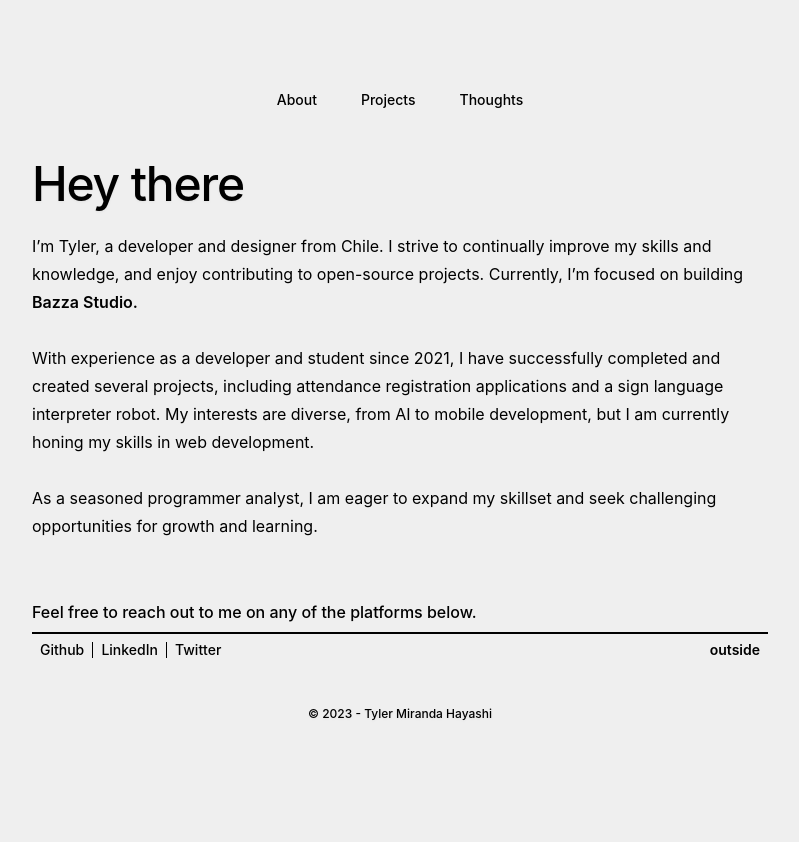
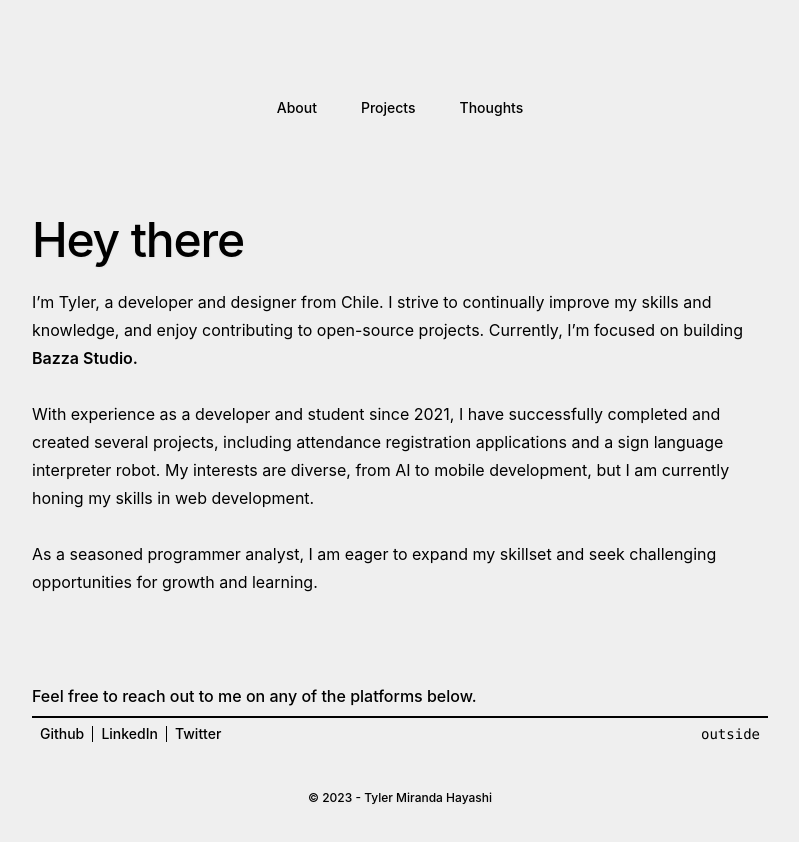
Before and after one commit to Vader-7/vw, a Next.js app: page /about in a window 1280 px wide. Shown: the top 842 px of the page, without its empty margins (240-1039 px from the left). Built offline with nearby package versions, Linux system fonts and the light colour scheme.

Commit message:
feat: update fontFamily on links and py on index

```diff
--- a/app/(home)/page.tsx
+++ b/app/(home)/page.tsx
@@ -20,11 +20,10 @@ export default function Home() {
       animate="visible"
     >
       <div
-        className={`h-64 w-64 lg:h-96 lg:w-1/2 z-50 ${
-          isButtonClicked
+        className={`h-64 w-64 lg:h-96 lg:w-1/2 z-50 ${isButtonClicked
             ? "mt-10 scale-x-[1.7] scale-y-[2] transition-all duration-1000"
             : "transition-all duration-1000"
-        }
+          }
             }`}
         onClick={() => setIsButtonClicked(false)}
       >
@@ -36,7 +35,7 @@ export default function Home() {
       >
         <Link
           href="/about"
-          className="flex items-center justify-center gap-2 transition-colors duration-1000 hover:text-zinc-400"
+          className="flex items-center justify-center gap-2 transition-colors duration-1000 hover:text-zinc-400 font-mono"
         >
           GET INSIDE
         </Link>
--- a/app/layout.tsx
+++ b/app/layout.tsx
@@ -63,12 +63,12 @@ export default function RootLayout({
         )}
       >
         {pathname !== "/" ? (
-          <div className="container py-[3.5rem] lg:py-[5rem]">
+          <div className="container py-[4.5rem] lg:py-[5.5rem]">
             <motion.div initial="hidden" animate="visible" variants={variant}>
               <NavBar />
             </motion.div>
             <motion.div
-              className="py-[2rem] lg:py-[2.5rem]"
+              className="py-[3.5rem] lg:py-[5.5rem]"
               initial="pageInitial"
               animate="pageAnimate"
               variants={{
--- a/components/Footer.tsx
+++ b/components/Footer.tsx
@@ -6,7 +6,7 @@ export function Footer() {
   return (
     <div className="relative mx-auto min-w-fit">
       <div className="space-y-1">
-        <p className="pt-5 text-xs font-medium md:text-base">
+        <p className="text-xs font-medium md:text-base">
           Feel free to reach out to me on any of the platforms below.
         </p>
       </div>
@@ -32,7 +32,7 @@ export function Footer() {
         <Link
           href="/"
           passHref
-          className="flex items-center justify-end gap-1 w-full transition-colors duration-700 hover:text-zinc-500 font-semibold"
+          className="flex items-center justify-end gap-1 w-full transition-colors duration-700 hover:text-zinc-500 font-medium font-mono"
         >
           outside
         </Link>
```
